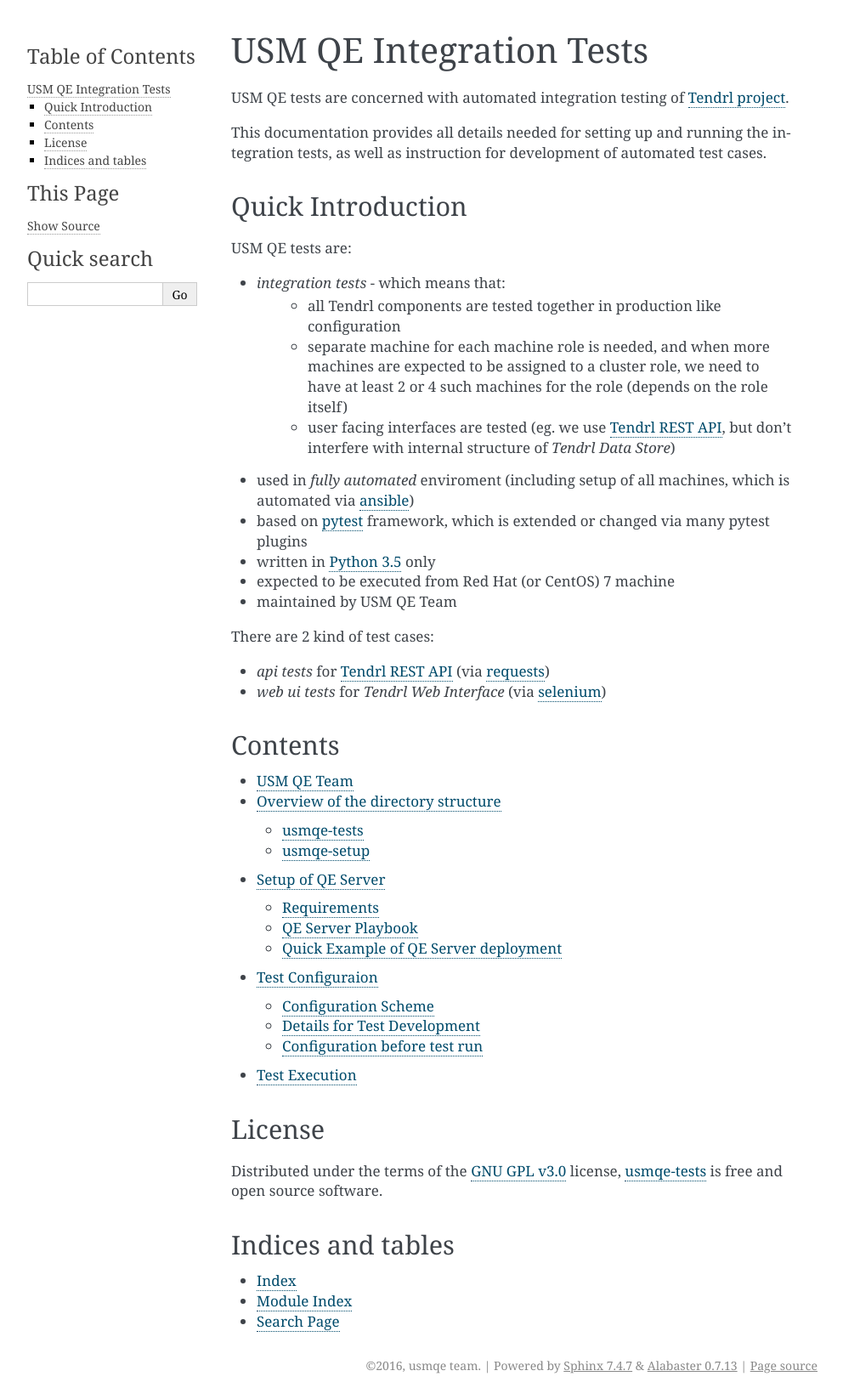
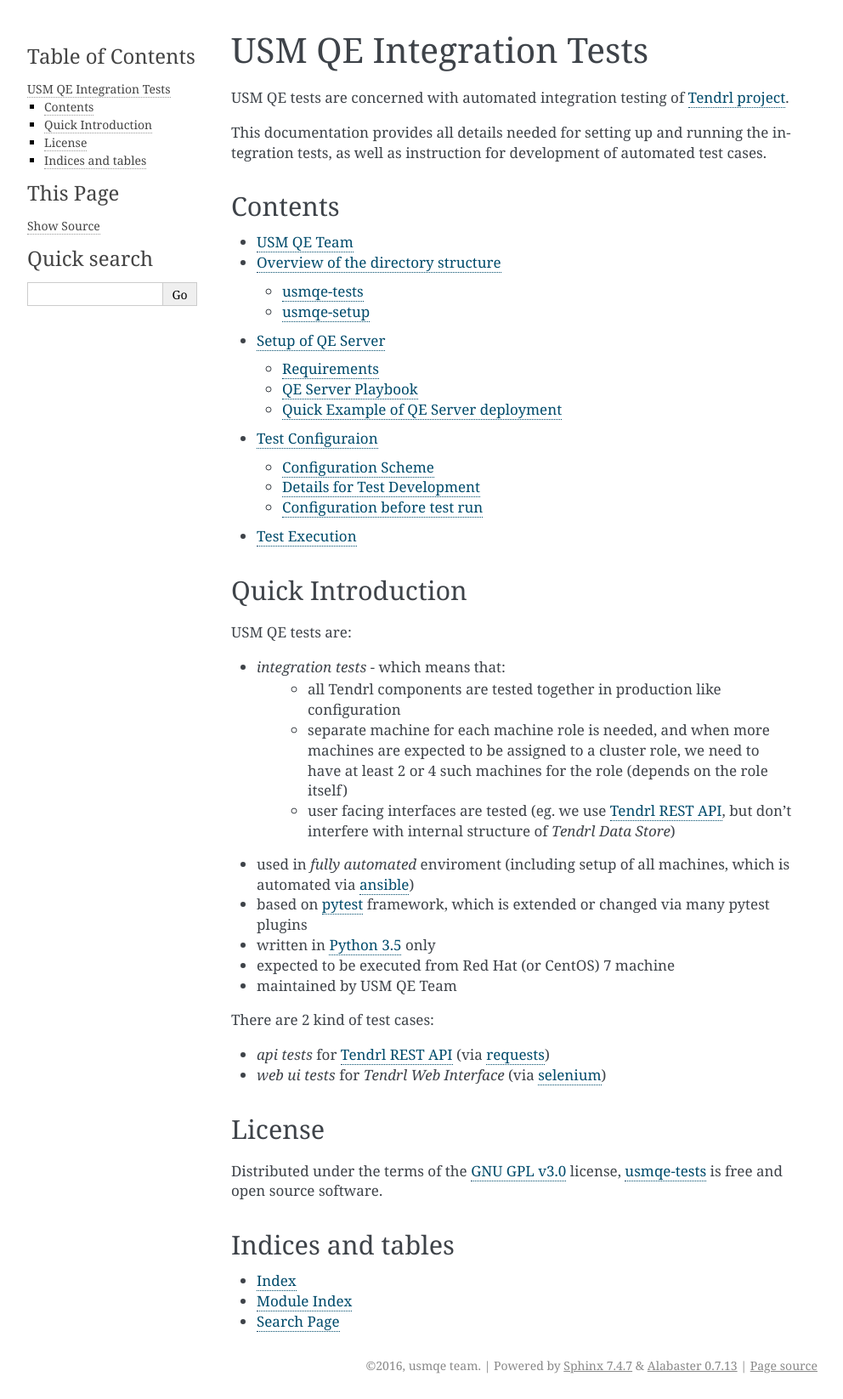
Before and after one commit to usmqe/usmqe-tests, a Sphinx documentation site: the page built from docs/index.rst, in a window 1280 px wide. Shown: the whole page at 85% size, without its empty margins (148-1140 px from the left). Built offline with Sphinx 7.4.7, drawn with Linux system fonts in a browser that asks for light colours; some of the changed lines change nothing that is shown.

Commit message:
docs: move TOC up

```diff
--- a/docs/index.rst
+++ b/docs/index.rst
@@ -13,6 +13,19 @@
 This documentation provides all details needed for setting up and running the
 integration tests, as well as instruction for development of automated test
 cases.
+
+
+Contents
+========
+
+.. toctree::
+   :maxdepth: 2
+
+   usmqe_team.rst
+   directory_structure_overview.rst
+   qe_server_setup.rst
+   test_configuration.rst
+   test_execution.rst
 
 
 Quick Introduction
@@ -42,19 +55,6 @@
 * `web ui tests` for *Tendrl Web Interface* (via `selenium`_)
 
 
-Contents
-========
-
-.. toctree::
-   :maxdepth: 2
-
-   usmqe_team.rst
-   directory_structure_overview.rst
-   qe_server_setup.rst
-   test_configuration.rst
-   test_execution.rst
-
-
 License
 =======
 
```
